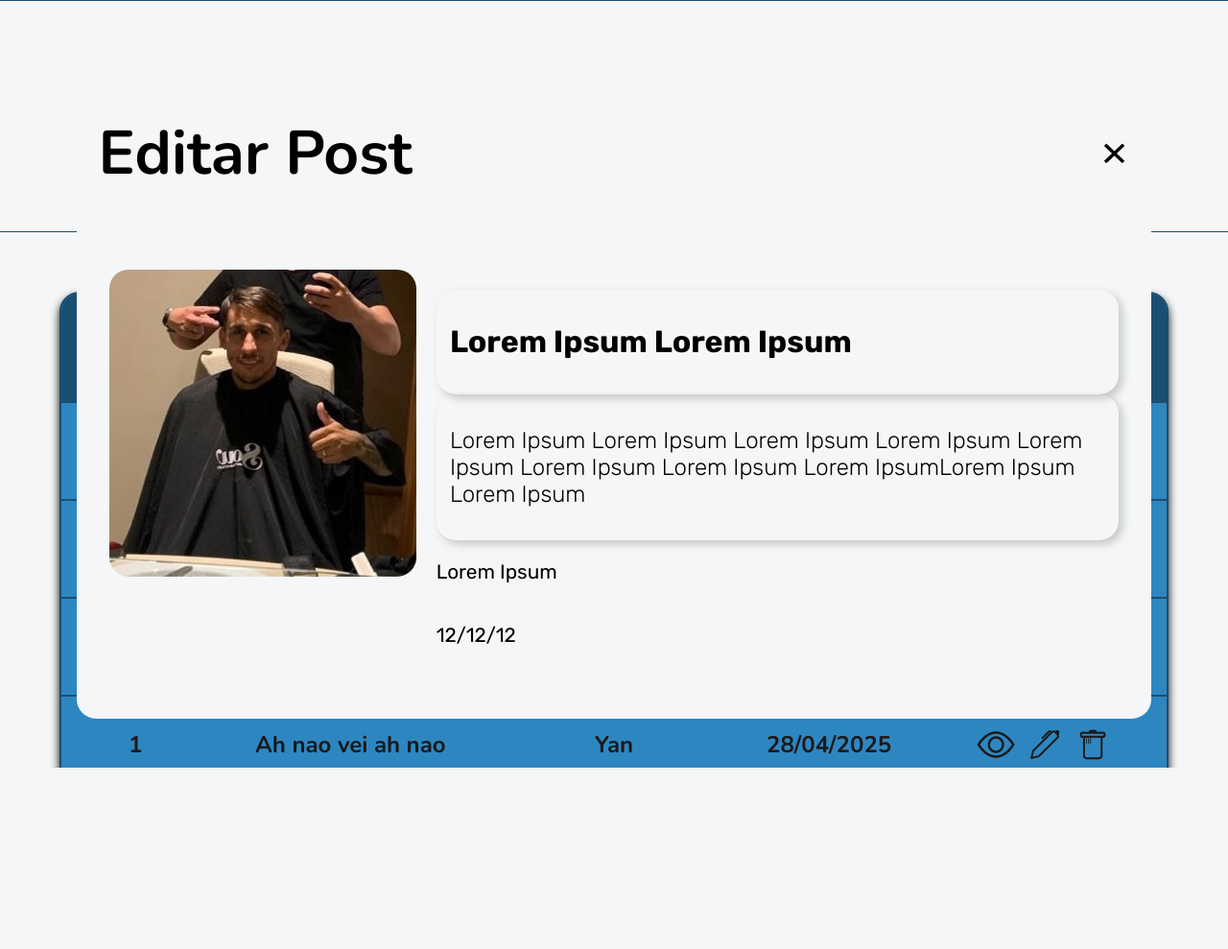
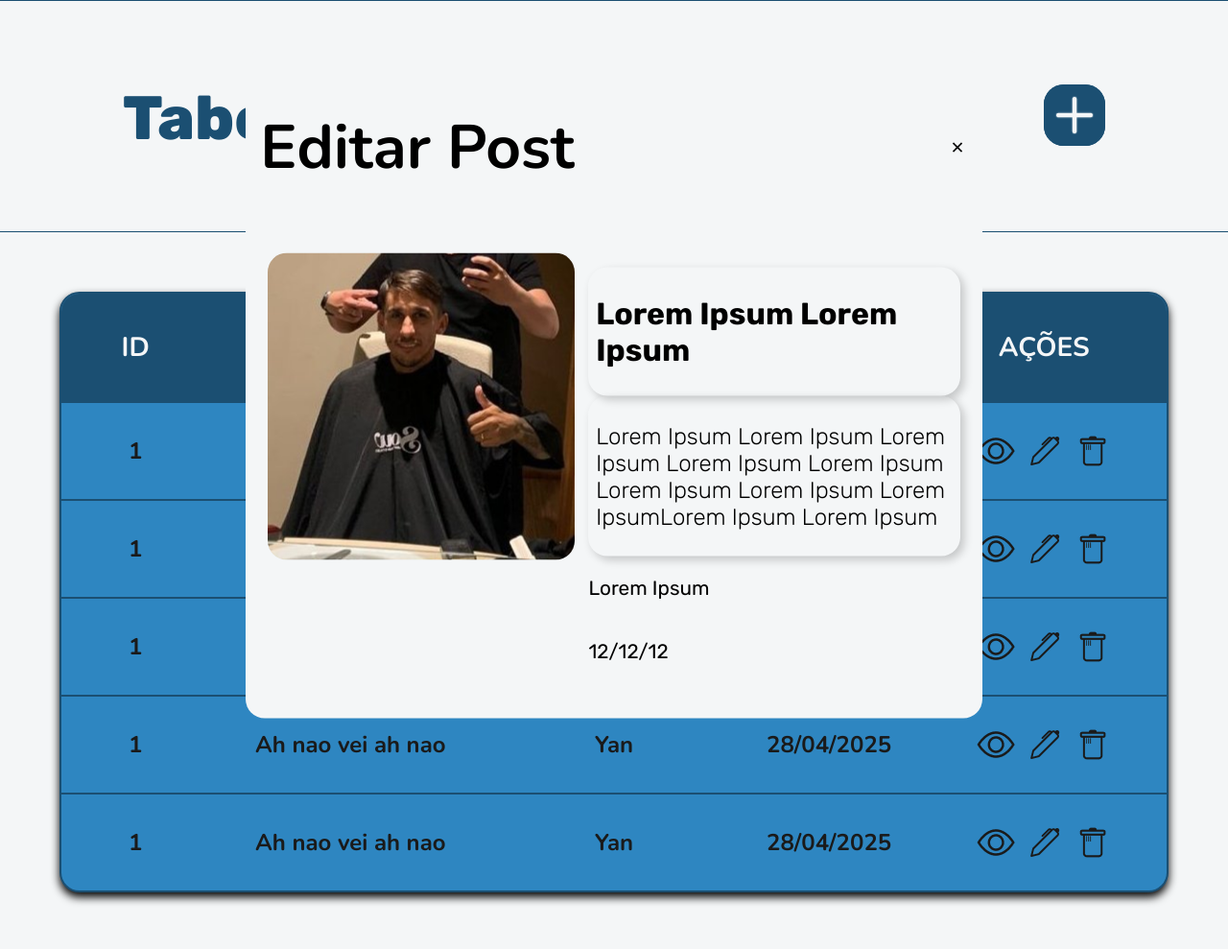
Before and after one commit to lucasferoli/QuidStroll_Trainee-2025.1, a PHP site: template app/views/admin/tabelaDePosts.html in a window 1280 px wide, after a click that opens the changed part. Shown: the top 989 px of the page at 96% size. Before the commit the page ends 800 px from the top, so only its background shows below. Run offline with PHP 8.4, Linux system fonts and the light colour scheme; the template is opened without the code that fills it, so the values that code supplies are empty.

Commit message:
Muda tamanho do modal

```diff
--- a/public/css/tabelaDePosts.css
+++ b/public/css/tabelaDePosts.css
@@ -260,7 +260,7 @@
     top: 50%;
     left: 50%;
     transform: translate(-50%, -50%);
-    width: 70rem;
+    width: 60%;
     height: auto;
     padding: 0%;
     background-color: #F4F6F7;
```
